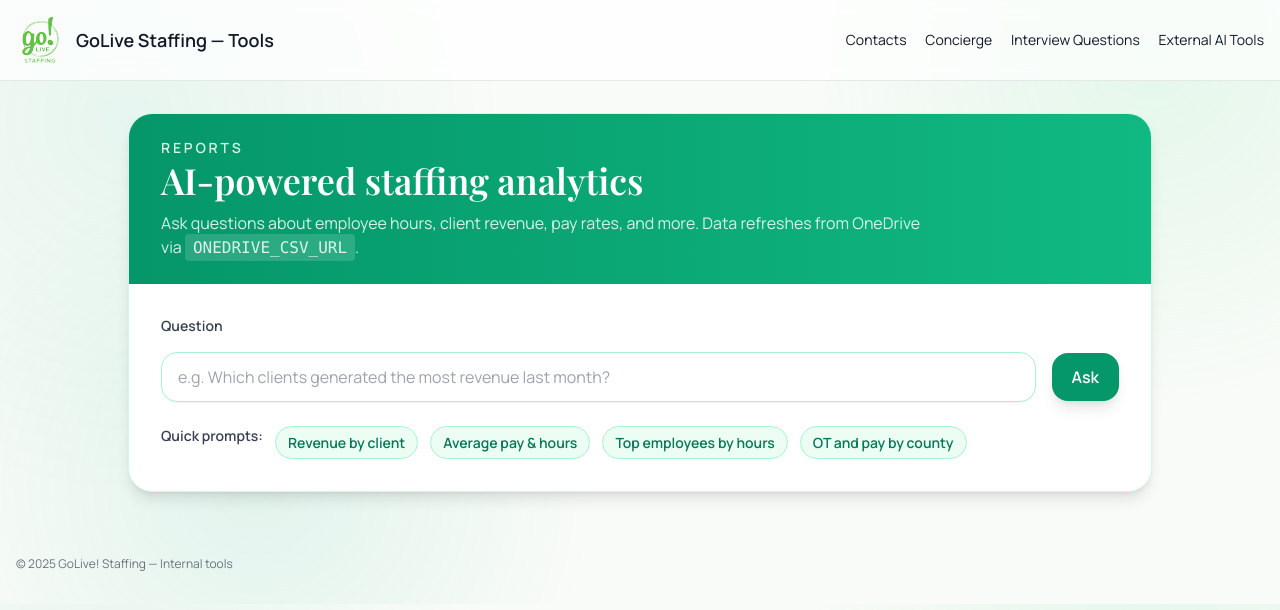
After one commit to JBiddlecome/GoLive_Staffing, a FastAPI app: template templates/reports/index.html in a window 1280 px wide. The commit adds this page. Shown: the top 610 px of the page. Run offline with FastAPI, Linux system fonts and the light colour scheme; the template is opened without the code that fills it, so the values that code supplies are empty; some libraries are stand-ins or nearby versions.

Commit message:
Add reports analytics app for staffing data

```diff
--- a/app.py
+++ b/app.py
@@ -16,6 +16,7 @@ from apps.sales_staffing_metrics.views import router as sales_staffing_router
 from apps.text_blast_filter.views import router as text_blast_router
 from apps.ucla_hours_tool.views import router as ucla_hours_router
 from apps.golive_profile_creator import router as golive_profile_creator_router
+from apps.reports import router as reports_router
 
 app = FastAPI(title="GoLive Staffing — Tools")
 
@@ -72,6 +73,7 @@ app.include_router(
     prefix="/golive-profile-creator",
     tags=["GoLive Profile Creator"],
 )
+app.include_router(reports_router, prefix="/reports", tags=["Reports"])
 
 # Simple health check for Render
 @app.get("/healthz")
--- /dev/null
+++ b/apps/reports/__init__.py
@@ -0,0 +1,3 @@
+from .views import router
+
+__all__ = ["router"]
--- /dev/null
+++ b/apps/reports/views.py
@@ -0,0 +1,254 @@
+from __future__ import annotations
+
+import os
+from pathlib import Path
+from typing import Any, Dict
+
+import duckdb
+import pandas as pd
+import requests
+from fastapi import APIRouter, HTTPException, Request
+from fastapi.concurrency import run_in_threadpool
+from fastapi.responses import HTMLResponse, JSONResponse
+from fastapi.templating import Jinja2Templates
+from openai import OpenAI
+from pydantic import BaseModel
+
+from .schema_docs import COLUMN_DOCS
+
+router = APIRouter()
+templates = Jinja2Templates(directory="templates")
+client = OpenAI()
+
+ONEDRIVE_URL = os.environ.get("ONEDRIVE_CSV_URL")
+
+# Paths
+MODULE_BASE_DIR = Path(__file__).resolve().parents[2]
+RENDER_DATA_DIR = Path("/opt/render/project/src/data")
+if any(os.getenv(env_var) for env_var in ("RENDER", "RENDER_SERVICE_ID", "RENDER_EXTERNAL_URL")):
+    DATA_DIR = RENDER_DATA_DIR
+elif RENDER_DATA_DIR.exists():
+    DATA_DIR = RENDER_DATA_DIR
+else:
+    DATA_DIR = MODULE_BASE_DIR / "data"
+
+LOCAL_CSV_PATH = DATA_DIR / "shifts.csv"
+DB = duckdb.connect(database=":memory:")
+IGNORE_COLUMNS = COLUMN_DOCS["IGNORE_COLUMNS"]
+DATA_READY = False
+DATA_LOAD_ERROR: str | None = None
+
+
+# -------------------------------------------------------------------
+# 1. DOWNLOAD CSV FROM ONEDRIVE
+# -------------------------------------------------------------------
+def download_csv_from_onedrive() -> None:
+    if not ONEDRIVE_URL:
+        raise RuntimeError("ONEDRIVE_CSV_URL environment variable not set.")
+
+    response = requests.get(ONEDRIVE_URL, timeout=30)
+    response.raise_for_status()
+
+    DATA_DIR.mkdir(parents=True, exist_ok=True)
+    LOCAL_CSV_PATH.write_bytes(response.content)
+
+
+# -------------------------------------------------------------------
+# 2. LOAD DATA INTO DUCKDB
+# -------------------------------------------------------------------
+def load_data() -> int:
+    download_csv_from_onedrive()
+    df = pd.read_csv(LOCAL_CSV_PATH)
+
+    DB.register("raw_df", df)
+    DB.execute(
+        """
+        CREATE OR REPLACE TABLE shifts AS
+        SELECT
+            *,
+            (COALESCE("First Name", '') || ' ' || COALESCE("Last Name", '')) AS "Employee Name",
+            (COALESCE("Reg H (e)", 0) +
+             COALESCE("OT H (e)", 0) +
+             COALESCE("DT H (e)", 0)
+            ) AS "Hours Worked"
+        FROM raw_df
+        """
+    )
+
+    return DB.execute("SELECT COUNT(*) FROM shifts").fetchone()[0]
+
+
+def ensure_data_loaded() -> int:
+    global DATA_READY, DATA_LOAD_ERROR
+
+    if DATA_READY:
+        return DB.execute("SELECT COUNT(*) FROM shifts").fetchone()[0]
+
+    try:
+        row_count = load_data()
+    except Exception as exc:  # pragma: no cover - runtime safeguard
+        DATA_LOAD_ERROR = str(exc)
+        raise
+
+    DATA_READY = True
+    DATA_LOAD_ERROR = None
+    return row_count
+
+
+# -------------------------------------------------------------------
+# 3. BUILD SQL SYSTEM PROMPT
+# -------------------------------------------------------------------
+schema_text = "\n".join(
+    f"- {col}: {desc}"
+    for col, desc in COLUMN_DOCS.items()
+    if col not in ("IGNORE_COLUMNS", "RULES")
+)
+
+ignore_text = ", ".join(IGNORE_COLUMNS)
+rules_text = COLUMN_DOCS["RULES"]
+
+SYSTEM_SQL = f"""
+You are an expert DuckDB SQL generator for a staffing agency analytics system.
+
+Table name: shifts
+
+USE THESE COLUMNS:
+{schema_text}
+
+IGNORE THESE COLUMNS:
+{ignore_text}
+
+IMPORTANT RULES:
+{rules_text}
+
+SQL REQUIREMENTS:
+- Return ONLY SQL, no explanation.
+- Use DuckDB SQL syntax.
+- Use "Employee Name" when filtering by employee.
+- Use "Hours Worked" for hour calculations.
+- Use "Total Bill" for revenue.
+- Aggregate with SUM(), COUNT(), GROUP BY when appropriate.
+- NEVER reference ignored columns unless directly asked.
+- NEVER fabricate columns.
+"""
+
+
+def generate_sql(question: str) -> str:
+    response = client.responses.create(
+        model="gpt-5-mini",
+        input=[
+            {"role": "system", "content": SYSTEM_SQL},
+            {"role": "user", "content": f"Convert this question into SQL:\n{question}"},
+        ],
+    )
+
+    return response.output_text.strip()
+
+
+# -------------------------------------------------------------------
+# 4. EXECUTE SQL
+# -------------------------------------------------------------------
+def run_sql(sql: str) -> pd.DataFrame | Dict[str, Any]:
+    try:
+        return DB.execute(sql).fetchdf()
+    except Exception as exc:  # pragma: no cover - runtime safeguard
+        return {"error": str(exc), "sql": sql}
+
+
+# -------------------------------------------------------------------
+# 5. EXPLAIN SQL RESULTS IN NATURAL LANGUAGE
+# -------------------------------------------------------------------
+SYSTEM_EXPLAIN = """
+You are an analytics assistant for a staffing/payroll dataset.
+
+Explain results clearly:
+- Reference revenue using Total Bill.
+- Reference pay using Gross Pay.
+- Reference hours using Hours Worked.
+- Highlight totals, averages, top clients, etc.
+- Avoid mentioning SQL unless helpful.
+"""
+
+
+def explain_result(question: str, sql: str, df_or_error: pd.DataFrame | Dict[str, Any]) -> str:
+    if isinstance(df_or_error, dict) and "error" in df_or_error:
+        content = f"""
+The SQL query failed.
+
+SQL:
+{sql}
+
+Error:
+{df_or_error['error']}
+
+Help the user adjust or clarify their question.
+"""
+    else:
+        df = df_or_error
+        table_csv = df.to_csv(index=False)
+        content = f"""
+User question:
+{question}
+
+SQL executed:
+{sql}
+
+Result (CSV):
+{table_csv}
+
+Explain these results clearly and concisely.
+"""
+
+    response = client.responses.create(
+        model="gpt-5-mini",
+        input=[
+            {"role": "system", "content": SYSTEM_EXPLAIN},
+            {"role": "user", "content": content},
+        ],
+    )
+
+    return response.output_text.strip()
+
+
+# -------------------------------------------------------------------
+# 6. API ROUTE
+# -------------------------------------------------------------------
+class AskRequest(BaseModel):
+    question: str
+
+
+@router.post("/api/ask")
+async def api_ask(payload: AskRequest):
+    question = payload.question.strip()
+    if not question:
+        raise HTTPException(status_code=400, detail="No question provided")
+
+    try:
+        await run_in_threadpool(ensure_data_loaded)
+    except Exception as exc:  # pragma: no cover - runtime safeguard
+        raise HTTPException(status_code=500, detail=f"Data load failed: {exc}")
+
+    sql = await run_in_threadpool(generate_sql, question)
+    result = await run_in_threadpool(run_sql, sql)
+    answer = await run_in_threadpool(explain_result, question, sql, result)
+
+    return JSONResponse({"answer": answer, "sql": sql})
+
+
+# -------------------------------------------------------------------
+# 7. FRONT END ROUTE
+# -------------------------------------------------------------------
+@router.get("/", response_class=HTMLResponse)
+async def reports_home(request: Request):
+    return templates.TemplateResponse("reports/index.html", {"request": request})
+
+
+# Local dev mode for standalone running
+if __name__ == "__main__":  # pragma: no cover - convenience entrypoint
+    import uvicorn
+    from fastapi import FastAPI
+
+    dev_app = FastAPI()
+    dev_app.include_router(router, prefix="/reports")
+
+    uvicorn.run(dev_app, host="0.0.0.0", port=5000, reload=True)
--- a/requirements.txt
+++ b/requirements.txt
@@ -11,3 +11,5 @@ pypdf==4.2.0
 Flask==3.0.3
 gunicorn==23.0.0
 playwright==1.56.0
+duckdb==1.1.2
+requests==2.32.3
--- /dev/null
+++ b/templates/reports/index.html
@@ -0,0 +1,135 @@
+{% extends "base.html" %}
+{% block title %}Reports — GoLive Staffing{% endblock %}
+{% block content %}
+<div class="max-w-5xl mx-auto space-y-8">
+  <div class="rounded-3xl bg-white shadow-lg border border-emerald-100 overflow-hidden">
+    <div class="bg-gradient-to-r from-emerald-600 to-emerald-500 px-8 py-6 text-white">
+      <p class="uppercase text-sm font-semibold tracking-[0.2em] text-emerald-100">Reports</p>
+      <h1 class="brand-serif text-4xl font-semibold leading-tight">AI-powered staffing analytics</h1>
+      <p class="mt-2 text-emerald-50/90 max-w-3xl">
+        Ask questions about employee hours, client revenue, pay rates, and more. Data refreshes from OneDrive via
+        <code class="bg-white/15 px-2 py-1 rounded">ONEDRIVE_CSV_URL</code>.
+      </p>
+    </div>
+
+    <div class="p-8 space-y-6">
+      <form id="ask-form" class="space-y-4">
+        <label class="block text-sm font-semibold text-gray-700" for="question">Question</label>
+        <div class="flex flex-col gap-3 md:flex-row md:items-center md:gap-4">
+          <input
+            id="question"
+            name="question"
+            type="text"
+            placeholder="e.g. Which clients generated the most revenue last month?"
+            class="flex-1 rounded-2xl border border-emerald-200 px-4 py-3 shadow-sm focus:border-emerald-500 focus:ring focus:ring-emerald-200"
+            required
+          />
+          <button
+            type="submit"
+            class="inline-flex items-center justify-center gap-2 rounded-2xl bg-emerald-600 px-5 py-3 font-semibold text-white shadow-lg hover:bg-emerald-700 focus:outline-none focus:ring-2 focus:ring-emerald-400"
+          >
+            <span id="submit-label">Ask</span>
+            <span id="loading-indicator" class="hidden animate-spin">⟳</span>
+          </button>
+        </div>
+      </form>
+
+      <div class="flex flex-wrap gap-3 text-sm">
+        <p class="font-semibold text-gray-700">Quick prompts:</p>
+        <button class="chip" data-question="Total billable revenue by client for the last 30 days">Revenue by client</button>
+        <button class="chip" data-question="Average pay rate and hours worked per employee">Average pay & hours</button>
+        <button class="chip" data-question="Top 10 employees by total hours worked year to date">Top employees by hours</button>
+        <button class="chip" data-question="Overtime hours and gross pay by county">OT and pay by county</button>
+      </div>
+
+      <div id="error" class="hidden rounded-2xl border border-red-200 bg-red-50 px-4 py-3 text-red-800"></div>
+
+      <div id="results" class="hidden space-y-3 rounded-2xl border border-emerald-100 bg-emerald-50 px-5 py-4">
+        <div class="flex items-center gap-2 text-sm font-semibold text-emerald-800">
+          <span class="text-lg">✅</span>
+          <span>Answer</span>
+        </div>
+        <p id="answer" class="text-gray-800 whitespace-pre-line"></p>
+        <div class="rounded-xl border border-emerald-200 bg-white px-4 py-3 text-xs text-gray-700">
+          <p class="font-semibold text-emerald-700">SQL generated</p>
+          <pre id="sql" class="mt-1 whitespace-pre-wrap"></pre>
+        </div>
+      </div>
+    </div>
+  </div>
+</div>
+
+<style>
+  .chip {
+    display: inline-flex;
+    align-items: center;
+    gap: 0.5rem;
+    border-radius: 9999px;
+    border: 1px solid #a7f3d0;
+    background: #ecfdf3;
+    padding: 0.35rem 0.75rem;
+    font-weight: 600;
+    color: #047857;
+    transition: background 150ms ease, transform 150ms ease;
+  }
+
+  .chip:hover {
+    background: #d1fae5;
+    transform: translateY(-1px);
+  }
+</style>
+
+<script>
+  const form = document.getElementById('ask-form');
+  const questionInput = document.getElementById('question');
+  const errorBox = document.getElementById('error');
+  const resultsBox = document.getElementById('results');
+  const answerEl = document.getElementById('answer');
+  const sqlEl = document.getElementById('sql');
+  const loading = document.getElementById('loading-indicator');
+  const submitLabel = document.getElementById('submit-label');
+  const chips = document.querySelectorAll('.chip');
+
+  chips.forEach((chip) => {
+    chip.addEventListener('click', () => {
+      questionInput.value = chip.dataset.question;
+      questionInput.focus();
+    });
+  });
+
+  form.addEventListener('submit', async (event) => {
+    event.preventDefault();
+    const question = questionInput.value.trim();
+    if (!question) return;
+
+    resultsBox.classList.add('hidden');
+    errorBox.classList.add('hidden');
+    submitLabel.textContent = 'Thinking...';
+    loading.classList.remove('hidden');
+
+    try {
+      const response = await fetch('/reports/api/ask', {
+        method: 'POST',
+        headers: { 'Content-Type': 'application/json' },
+        body: JSON.stringify({ question }),
+      });
+
+      if (!response.ok) {
+        const errorData = await response.json();
+        throw new Error(errorData.detail || errorData.error || 'Unable to fetch results');
+      }
+
+      const data = await response.json();
+      answerEl.textContent = data.answer;
+      sqlEl.textContent = data.sql;
+      resultsBox.classList.remove('hidden');
+    } catch (err) {
+      errorBox.textContent = err.message;
+      errorBox.classList.remove('hidden');
+    } finally {
+      submitLabel.textContent = 'Ask';
+      loading.classList.add('hidden');
+    }
+  });
+</script>
+{% endblock %}
```
Also changed, not shown: apps/reports/schema_docs.py (added, +125 -0 lines), templates/index.html (+9 -0 lines).
